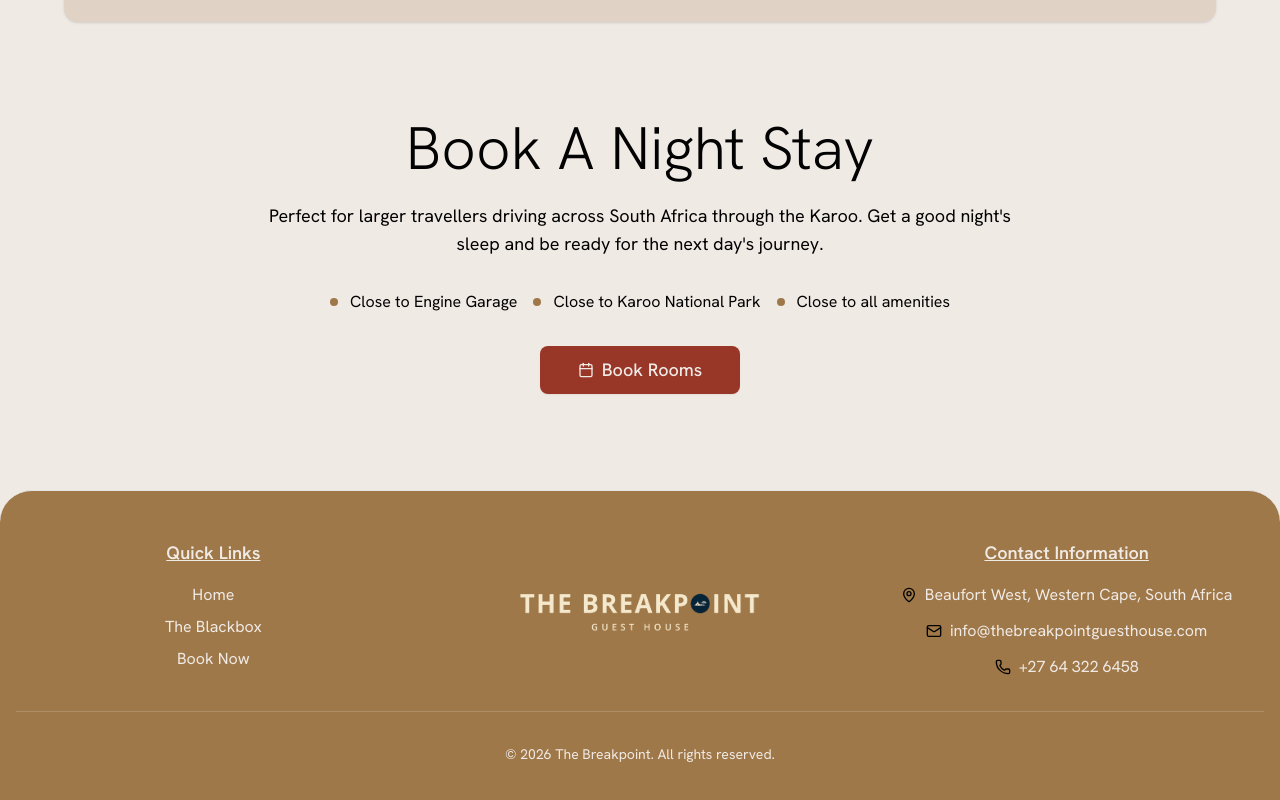
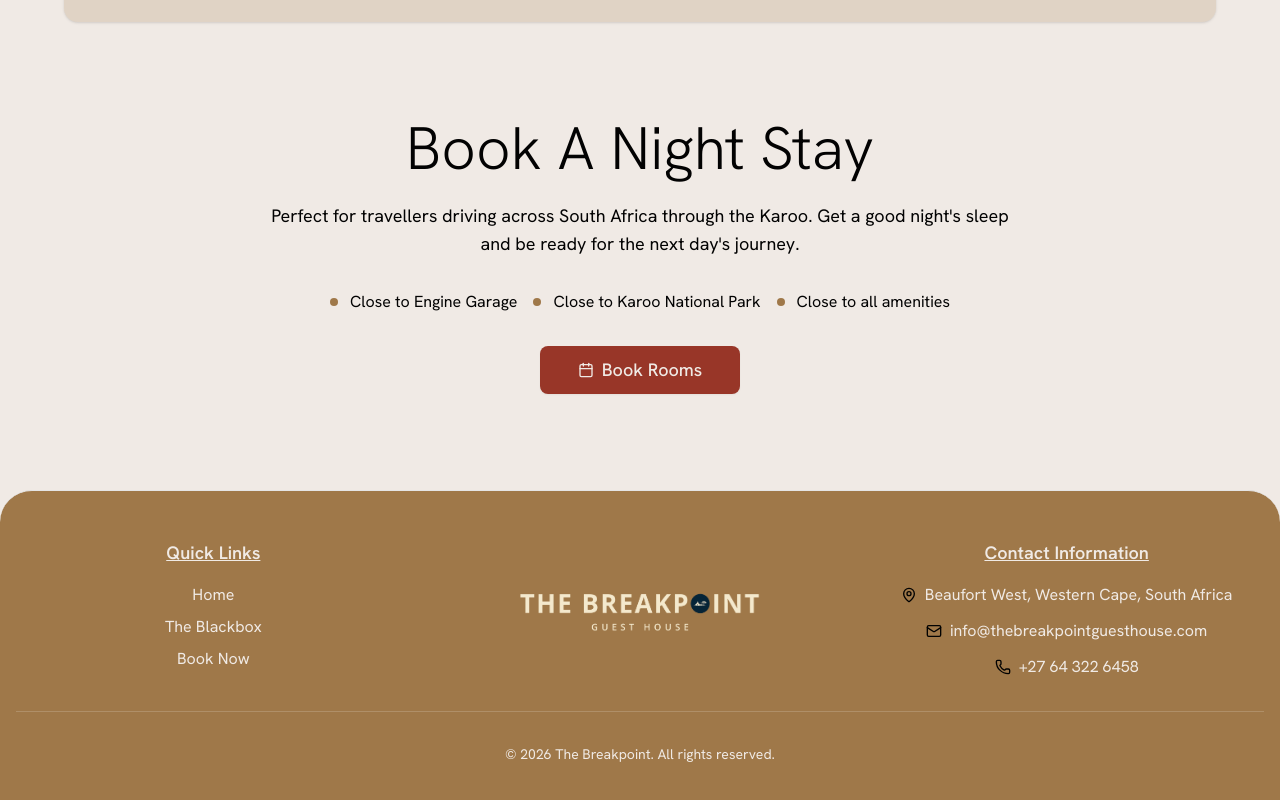
Before and after one commit to MbeleLebohang-uct/thebreakpoint, a Next.js app: page / in a window 1280 px wide. Shown: the part 2716-3516 px from the top of the page. Built offline with nearby package versions, Linux system fonts and the light colour scheme; no server answers.

Commit message:
text fix

```diff
--- a/src/app/page.tsx
+++ b/src/app/page.tsx
@@ -164,7 +164,7 @@ export default function Home() {
             Book A Night Stay
           </h2>
           <p className='text-brand-font mx-auto mb-8 max-w-3xl text-lg'>
-            Perfect for larger travellers driving across South Africa through the
+            Perfect for travellers driving across South Africa through the
             Karoo. Get a good night's sleep and be ready for the next day's journey.
           </p>
           <div className='mb-8 flex flex-col items-center justify-center gap-4 sm:flex-row'>
```
